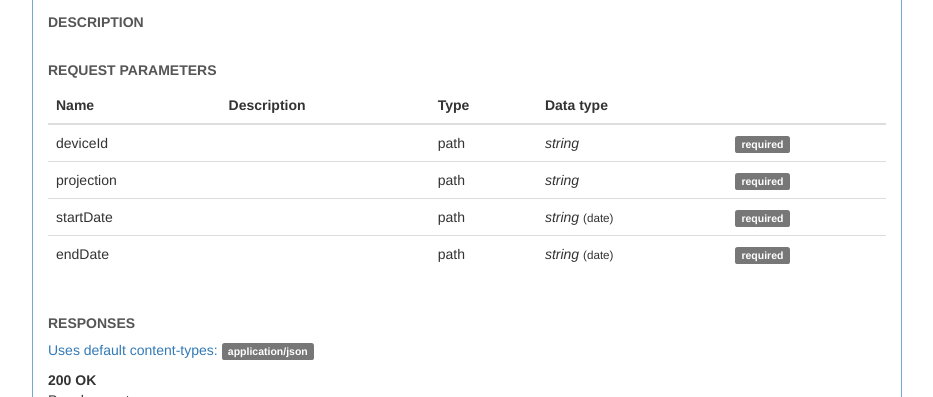
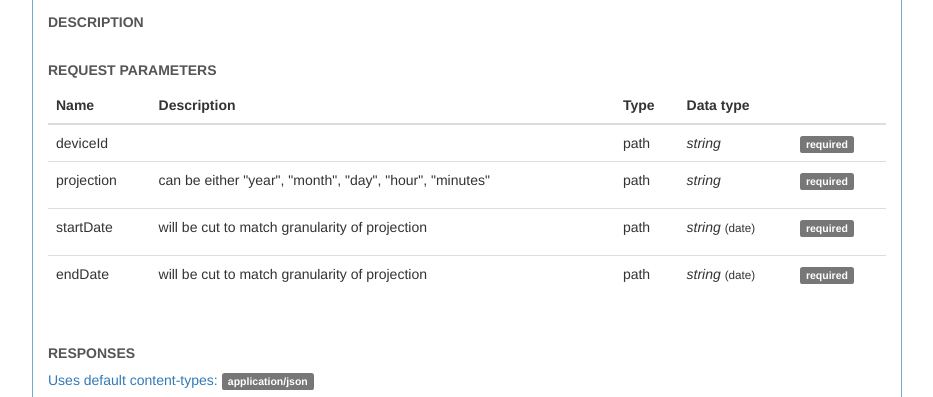
Before and after one commit to 7chandan/my-repo-modcam-connector-1478610627858, a website: page doc/index.html in a window 1280 px wide. Shown: the part 342-739 px from the top of the page, without its empty margins (173-1106 px from the left). Drawn offline with Linux system fonts and the light colour scheme.

Commit message:
Update docs
Using bootprint (https://www.npmjs.com/package/bootprint)

```diff
--- a/doc/index.html
+++ b/doc/index.html
@@ -88,7 +88,8 @@
                                         <tr>
                                             <td>
                                                 projection
-                                            <td></td>
+                                            <td><p>can be either &quot;year&quot;, &quot;month&quot;, &quot;day&quot;, &quot;hour&quot;, &quot;minutes&quot;</p>
+                                        </td>
                                             <td>path</td>
                                             <td><span class="json-property-type">string</span>
                                         <span class="json-property-range" title="Value limits"></span>
@@ -101,7 +102,8 @@
                                         <tr>
                                             <td>
                                                 startDate
-                                            <td></td>
+                                            <td><p>will be cut to match granularity of projection</p>
+                                        </td>
                                             <td>path</td>
                                             <td><span class="json-property-type">string</span>    <span class="json-property-format">(date)</span>
                                         <span class="json-property-range" title="Value limits"></span>
@@ -114,7 +116,8 @@
                                         <tr>
                                             <td>
                                                 endDate
-                                            <td></td>
+                                            <td><p>will be cut to match granularity of projection</p>
+                                        </td>
                                             <td>path</td>
                                             <td><span class="json-property-type">string</span>    <span class="json-property-format">(date)</span>
                                         <span class="json-property-range" title="Value limits"></span>
```
